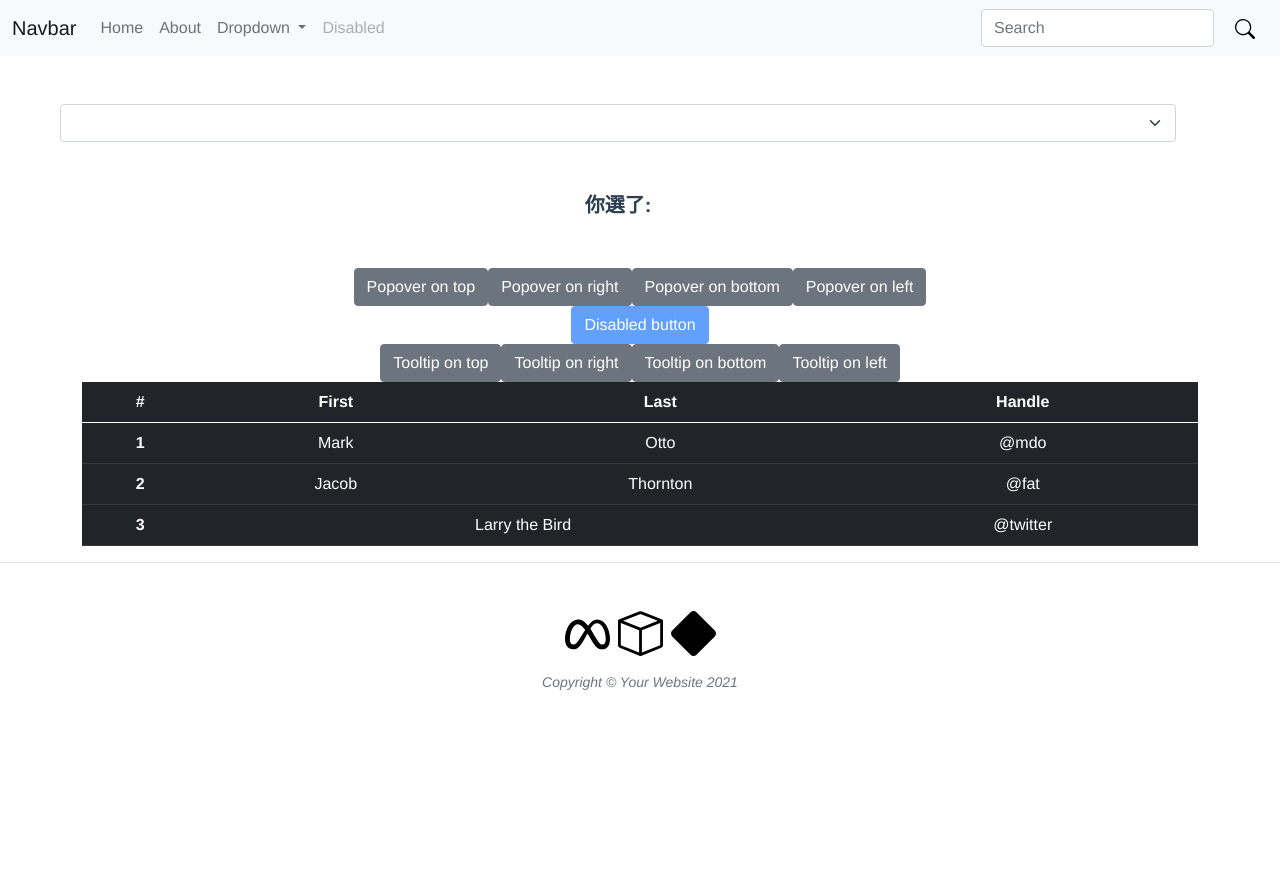
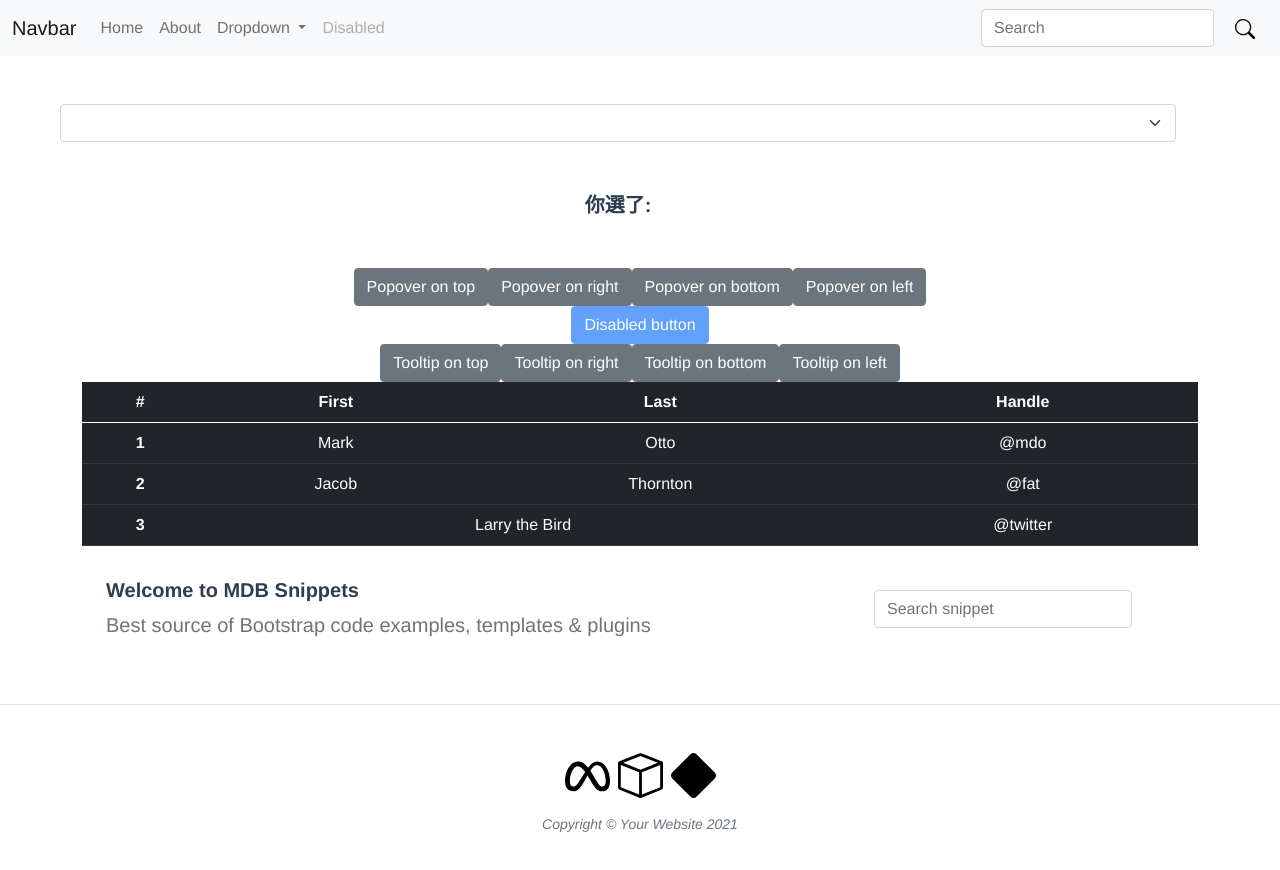
Before and after one commit to stt8507/vueboots, a Vue app: page /select in a window 1280 px wide. Shown: the top 870 px of the page. Before the commit the page ends 800 px from the top, so only its background shows below. Built offline with nearby package versions, Linux system fonts and the light colour scheme.

Commit message:
add a select範例

```diff
--- a/src/components/Manage.vue
+++ b/src/components/Manage.vue
@@ -3,7 +3,8 @@
     <div class="mx-auto mt-5">
         <h1>Manage User</h1>
     </div>
-  <!--Section: Sales Performance KPIs-->
+
+  <!--Section: User Information-->
     <section class="mb-4 mt-5">
       <div class="card">
         <div class="card-header text-center py-3">
--- a/src/components/Select.vue
+++ b/src/components/Select.vue
@@ -136,6 +136,59 @@
         </tr>
       </tbody>
     </table>
+    <!--Section: Reply-->
+    <section>
+      <div
+        class="
+          shadow-4
+          bg-white
+          rounded-5
+          mb-5
+          overflow-hidden
+          px-4
+          py-3
+          d-lg-flex
+          justify-content-between
+          align-items-center
+          text-center text-lg-start
+        "
+      >
+        <div class="mb-2 mb-lg-0">
+          <h5 class="mb-2 fw-bold">Welcome to MDB Snippets</h5>
+          <p class="text-muted mb-0">
+            Best source of Bootstrap code examples, templates &amp; plugins
+          </p>
+        </div>
+
+        <form
+          class="d-flex"
+          method="GET"
+          style="min-width: 300px"
+          action="/snippets"
+        >
+          <input
+            type="search"
+            name="search"
+            class="form-control rounded"
+            placeholder="Search snippet"
+            aria-label="Search"
+            aria-describedby="search-addon"
+            value=""
+          />
+
+          <input type="top" name="top" value="all" style="display: none" />
+
+          <button
+            class="btn btn-link btn-rounded px-3 text-reset ms-2"
+            role="button"
+            type="submit"
+          >
+            <i class="fas fa-search"></i>
+          </button>
+        </form>
+      </div>
+    </section>
+    <!--Section: Reply-->
   </div>
 </template>
 
```
Lines whose indentation alone changed are shown as unchanged.
